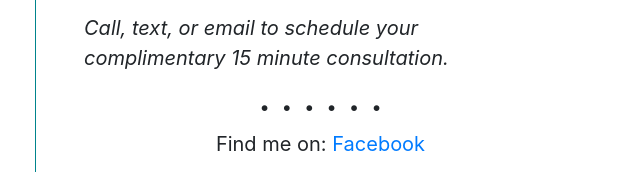
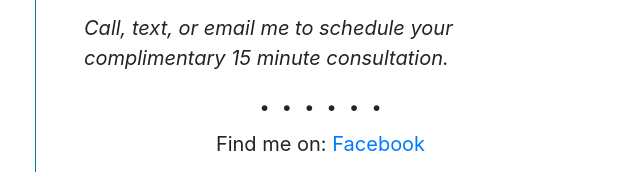
Before and after one commit to AndrewPoirier/AndrewPoirier.github.io, a plain HTML site: page index.html in a window 1280 px wide. Shown: the part 532-704 px from the top of the page, 35-675 px from the left. Drawn offline with Linux system fonts and the light colour scheme.

Commit message:
Remove commented out contact bar; wording

```diff
--- a/index.html
+++ b/index.html
@@ -16,24 +16,6 @@
                 <img class="img-fluid" src="./images/special_education_coaching_horizontal_transparent_full.png" alt="Special Education Coaching" title="Special Education Coaching" />
             </div>
 
-<!--
-            <hr/>
-            <div class="row p-3 h5">
-                <div class="col-md-6 p-1 text-center">
-                    <div class="font-weight-light">
-                       EMAIL ME
-                    </div>
-                    <a href="&#109;&#97;i&#108;&#116;o&#58;%&#54;5r%69n%40%&#55;3%70%65c&#37;69a%&#54;C&#37;&#54;5&#100;ucat&#105;on&#99;oa&#37;63h&#105;ng&#46;c%6Fm">&#101;&#114;&#105;n&#64;&#115;peciale&#100;&#117;c&#97;&#116;io&#110;coac&#104;ing&#46;&#99;om</a>
-                </div>
-                <div class="col-md-6 p-1 text-center">
-                    <div class="font-weight-light">
-                        CALL OR TEXT ME
-                    </div>
-                    <a href="&#116;&#101;l:&#53;08&#45;50&#55;&#45;7&#55;&#54;&#52;">(&#53;08) 50&#55;&#45;7&#55;&#54;&#52;</a>
-                </div>
-            </div>
-             -->
-
             <!--
                 INTRO AND PICTURE
             -->
@@ -44,7 +26,7 @@
                         As a special education coach, I will empower you with the knowledge to be your child's best advocate. Every child, of any ability level, is entitled to a Free and Appropriate Public Education in their Least Restrictive Environment. Together, we can navigate the best path to build a solid Individual Education Plan for your child that includes proper related services, thoughtful accommodations, and appropriate placement.  You, as a parent or guardian, are the most valuable part of your child's education team!
                     </p>
                     <p class="lead font-italic font-weight-normal mb-0">
-                        Call, text, or email to schedule your complimentary 15 minute consultation.
+                        Call, text, or email me to schedule your complimentary 15 minute consultation.
                     </p>
                     <p class="text-center h1">. . . . . .</p>
                     <div class="">
```
